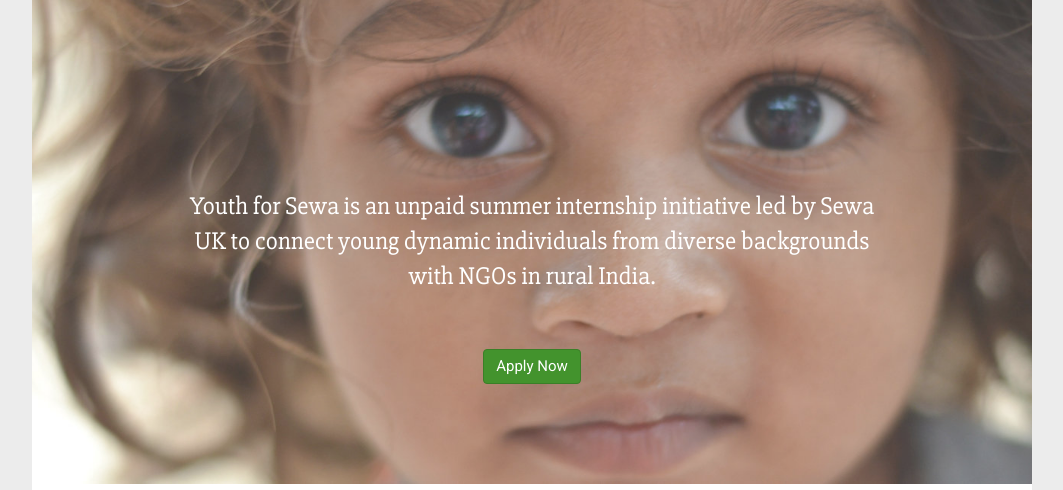
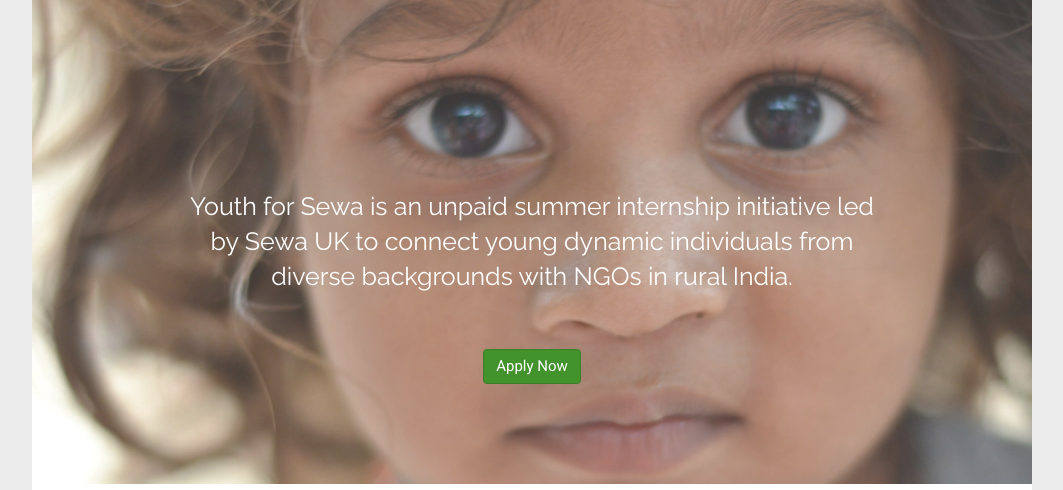
Before and after one commit to miteshsevani/yfs, a PHP site: page / in a window 1280 px wide. Shown: the part 152-642 px from the top of the page, without its empty margins (108-1171 px from the left). Run offline with PHP 8.4, Linux system fonts and the light colour scheme; some libraries are stand-ins or nearby versions.

Commit message:
General site updates

```diff
--- a/build/includes/header.php
+++ b/build/includes/header.php
@@ -8,7 +8,7 @@
 	<meta charset="utf-8" />
 	<link rel="shortcut icon" href="/images/favicon.ico" />
 	<link rel="icon" type="image/gif" href="/images/favicon.gif" />
-	<link href="https://fonts.googleapis.com/css?family=Gloria+Hallelujah|Roboto|Slabo+27px|Open+Sans|Poiret+One" rel="stylesheet" />
+	<link href="https://fonts.googleapis.com/css?family=Gloria+Hallelujah|Roboto|Slabo+27px|Open+Sans|Poiret+One|Raleway" rel="stylesheet" />
 	<link rel="stylesheet" type="text/css" href="/css/style.css" />
 	<script src="https://ajax.googleapis.com/ajax/libs/jquery/3.1.1/jquery.min.js"></script>
 	<script src="https://use.fontawesome.com/1a4f1d544f.js"></script>
--- a/includes/header.php
+++ b/includes/header.php
@@ -8,7 +8,7 @@
 	<meta charset="utf-8" />
 	<link rel="shortcut icon" href="/images/favicon.ico" />
 	<link rel="icon" type="image/gif" href="/images/favicon.gif" />
-	<link href="https://fonts.googleapis.com/css?family=Gloria+Hallelujah|Roboto|Slabo+27px|Open+Sans|Poiret+One" rel="stylesheet" />
+	<link href="https://fonts.googleapis.com/css?family=Gloria+Hallelujah|Roboto|Slabo+27px|Open+Sans|Poiret+One|Raleway" rel="stylesheet" />
 	<link rel="stylesheet" type="text/css" href="/css/style.css" />
 	<script src="https://ajax.googleapis.com/ajax/libs/jquery/3.1.1/jquery.min.js"></script>
 	<script src="https://use.fontawesome.com/1a4f1d544f.js"></script>
--- a/sass/style.scss
+++ b/sass/style.scss
@@ -22,6 +22,7 @@ body {
 .container {
 	// Navbar
 	@import "nav";
+
 	// Carousel
 	@import "carousel";
 
@@ -129,6 +130,9 @@ body {
 				font-size:17px;
 				line-height:22px;
 				padding: 0 20px;
+				font-family: 'Roboto', sans-serif;
+				font-family: 'Raleway', sans-serif;
+				font-weight:100 !important;
 			}
 			a {
 				font-size: 15px;
```
Also changed, not shown: build/css/style.css.
